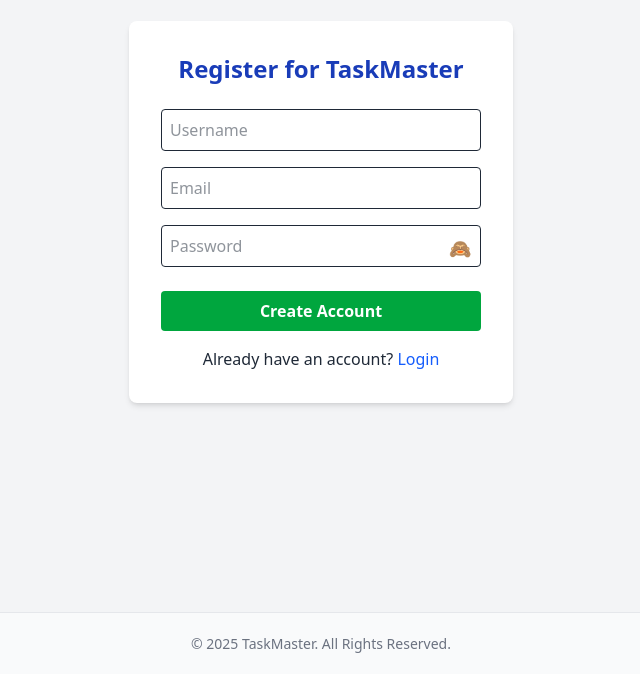
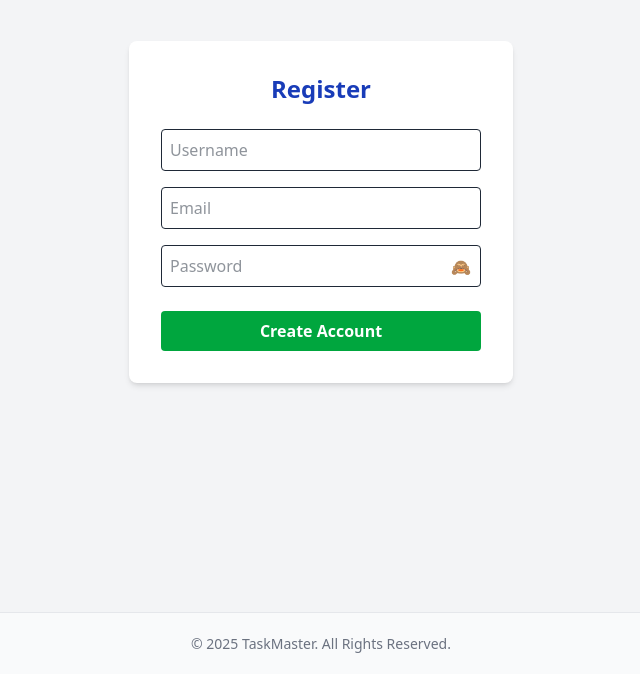
Before and after one commit to hawi3075/task-master, a React (Vite) app in the folder frontend/: page /register in a window 1280 px wide. Shown: the part 188-862 px from the top of the page, without its empty margins (319-959 px from the left). Built offline with nearby package versions, Linux system fonts and the light colour scheme.

Commit message:
Quick fix: Ensure username is sent to backend

```diff
--- a/frontend/src/components/Register.jsx
+++ b/frontend/src/components/Register.jsx
@@ -3,33 +3,24 @@ import { useNavigate, Link } from 'react-router-dom';
 import { registerUser } from '../api';
 
 const Register = () => {
-    // Initializing with empty strings ensures no 'null' values are sent
-    const [formData, setFormData] = useState({
-        username: '',
-        email: '',
-        password: ''
-    });
-
+    const [formData, setFormData] = useState({ username: '', email: '', password: '' });
     const [showPassword, setShowPassword] = useState(false);
     const navigate = useNavigate();
 
-    // This function ensures the state updates correctly for each field
+    // Ensures username, email, and password are all saved in state
     const handleChange = (e) => {
-        setFormData({
-            ...formData,
-            [e.target.name]: e.target.value
-        });
+        setFormData({ ...formData, [e.target.name]: e.target.value });
     };
 
     const handleSubmit = async (e) => {
         e.preventDefault();
         try {
-            // Sending the formData object to your Render backend
+            // Sends the data to your live Render backend
             await registerUser(formData);
             alert("Registration successful! You can now login.");
             navigate('/login');
         } catch (err) {
-            console.error("Registration Error:", err.response?.data || err.message);
+            console.error(err);
             alert(err.response?.data?.error || "Registration failed. Try again.");
         }
     };
@@ -37,63 +28,32 @@ const Register = () => {
     return (
         <div className="min-h-screen flex items-center justify-center bg-gray-100">
             <form onSubmit={handleSubmit} className="bg-white p-8 rounded-lg shadow-md w-96">
-                <h2 className="text-2xl font-bold mb-6 text-center text-blue-800">Register for TaskMaster</h2>
-
-                {/* Username Field - 'name' attribute must match 'username' */}
-                <input
-                    type="text"
-                    placeholder="Username"
-                    name="username"
-                    required
-                    className="w-full p-2 mb-4 border rounded"
-                    value={formData.username}
-                    onChange={handleChange}
-                />
+                <h2 className="text-2xl font-bold mb-6 text-center text-blue-800">Register</h2>
 
                 <input
-                    type="email"
-                    placeholder="Email"
-                    name="email"
-                    required
+                    type="text" name="username" placeholder="Username" required
                     className="w-full p-2 mb-4 border rounded"
-                    value={formData.email}
-                    onChange={handleChange}
+                    value={formData.username} onChange={handleChange}
                 />
-
+                <input
+                    type="email" name="email" placeholder="Email" required
+                    className="w-full p-2 mb-4 border rounded"
+                    value={formData.email} onChange={handleChange}
+                />
                 <div style={{ position: 'relative' }}>
                     <input
-                        type={showPassword ? "text" : "password"}
-                        placeholder="Password"
-                        name="password"
-                        required
+                        type={showPassword ? "text" : "password"} name="password" placeholder="Password" required
                         className="w-full p-2 mb-6 border rounded"
-                        value={formData.password}
-                        onChange={handleChange}
+                        value={formData.password} onChange={handleChange}
                     />
-                    <button
-                        type="button"
-                        onClick={() => setShowPassword(!showPassword)}
-                        style={{
-                            position: 'absolute',
-                            right: '10px',
-                            top: '10px',
-                            background: 'none',
-                            border: 'none',
-                            cursor: 'pointer',
-                            fontSize: '18px'
-                        }}
-                    >
+                    <button type="button" onClick={() => setShowPassword(!showPassword)}
+                        style={{ position: 'absolute', right: '10px', top: '10px', background: 'none', border: 'none', cursor: 'pointer' }}>
                         {showPassword ? "👁️" : "🙈"}
                     </button>
                 </div>
-
                 <button type="submit" className="w-full bg-green-600 text-white p-2 rounded hover:bg-green-700 font-bold">
                     Create Account
                 </button>
-
-                <p className="mt-4 text-center">
-                    Already have an account? <Link to="/login" className="text-blue-600">Login</Link>
-                </p>
             </form>
         </div>
     );
```
